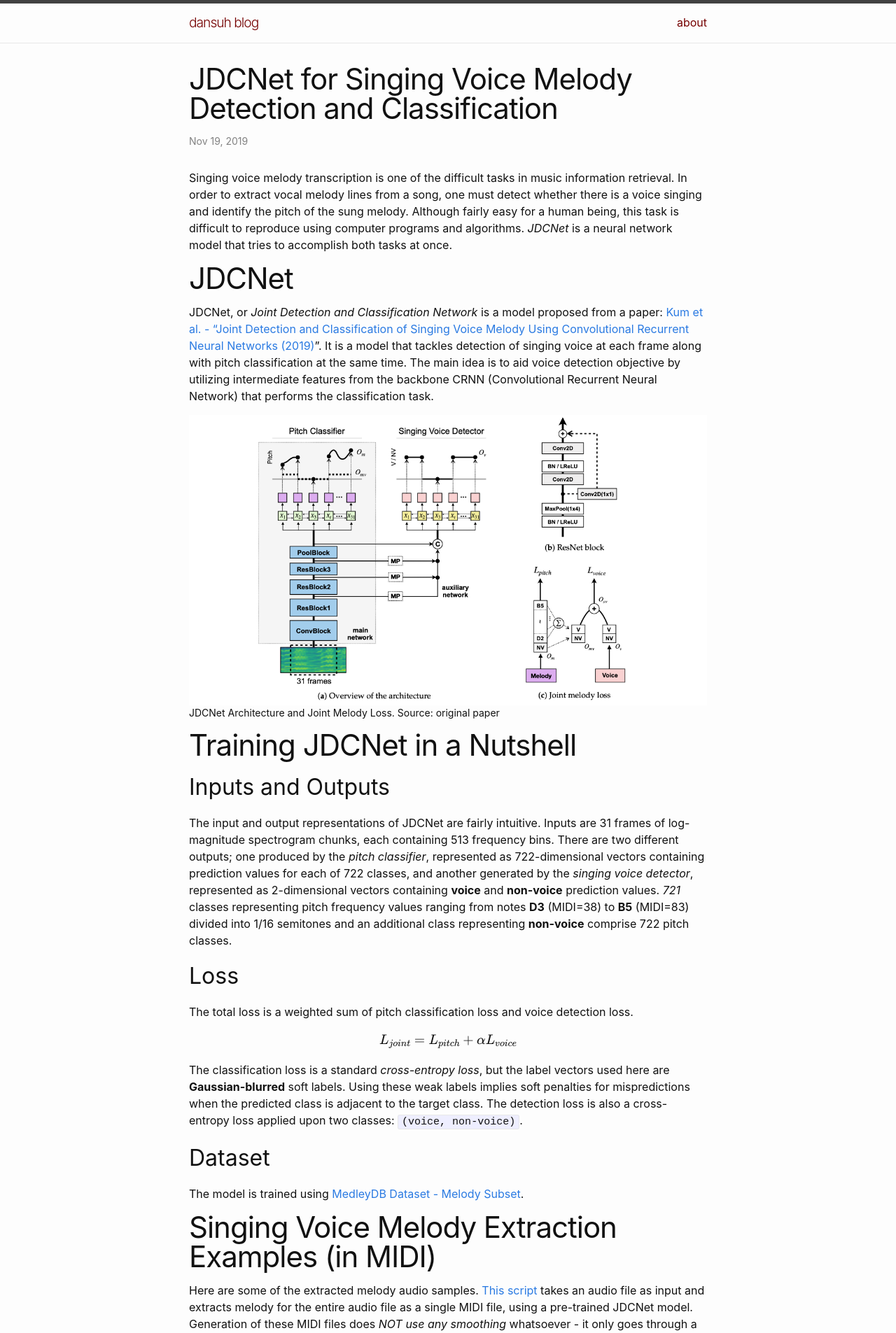
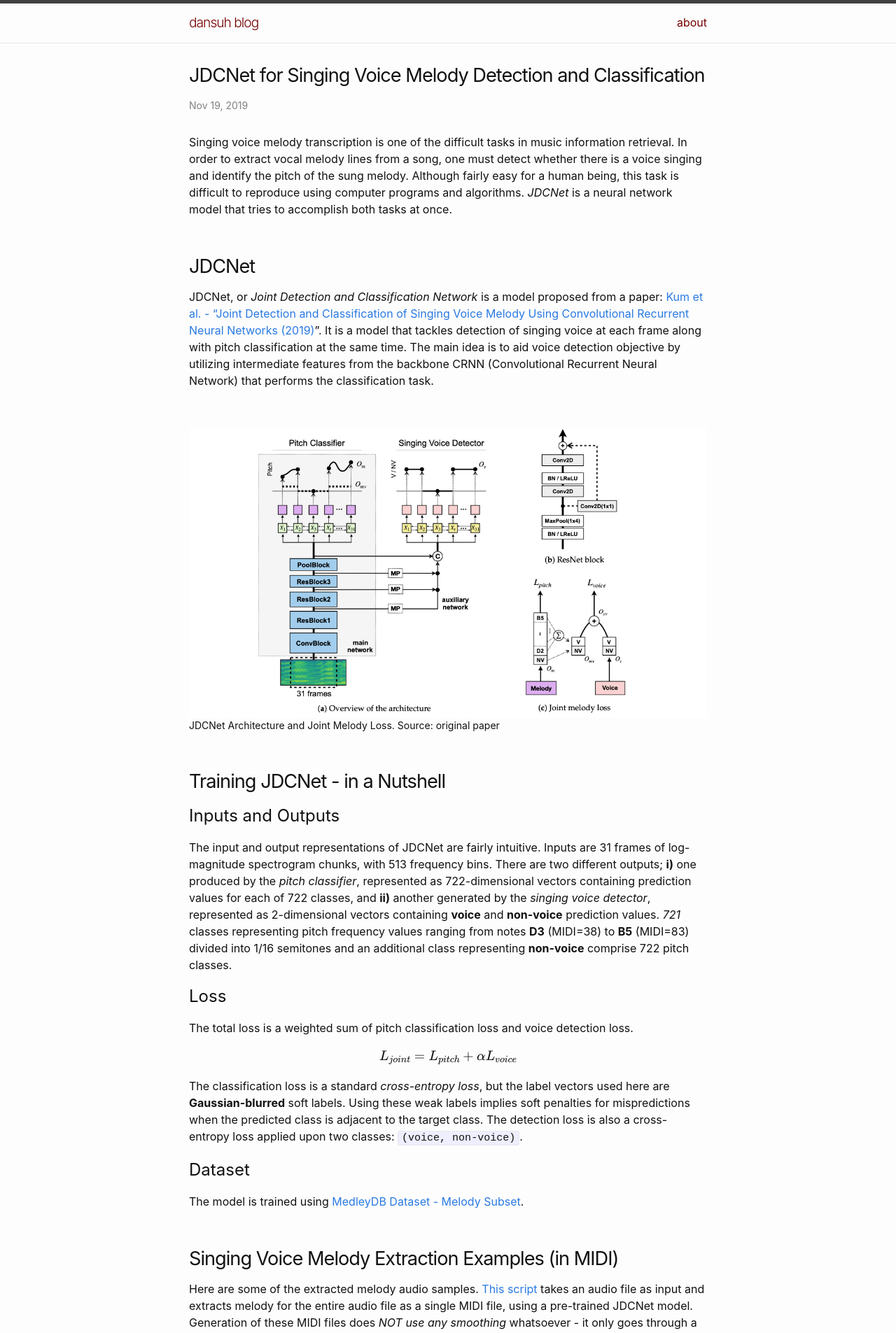
Before and after one commit to dansuh17/dansuh17.github.io, a Jekyll site: the page built from _posts/2019-11-20-jdcnet.md, in a window 1280 px wide. Shown: the top 1905 px of the page at 70% size. Built offline with Jekyll 4.4.1, drawn with Linux system fonts in a browser that asks for light colours; formulas are drawn with MathJax 3.

Commit message:
h1 font size adjusted

```diff
--- a/_posts/2019-11-20-jdcnet.md
+++ b/_posts/2019-11-20-jdcnet.md
@@ -12,6 +12,8 @@ _JDCNet_ is a neural network model that tries to accomplish both tasks at once.
 
 <!--more-->
 
+<br />
+
 # JDCNet
 
 JDCNet, or _Joint Detection and Classification Network_ is a model proposed from a paper: [Kum et al. -
@@ -20,21 +22,25 @@ It is a model that tackles detection of singing voice at each frame along with p
 The main idea is to aid voice detection objective by utilizing intermediate features from the backbone
 CRNN (Convolutional Recurrent Neural Network) that performs the classification task.
 
+<br />
+
 {% include figure.html
     src='/assets/img/jdcnet_architecture.png'
     figcaption='JDCNet Architecture and Joint Melody Loss. Source: original paper'
     alt='JDCNet Architecture'
 %}
 
-# Training JDCNet in a Nutshell
+<br />
+
+# Training JDCNet - in a Nutshell
 
 ## Inputs and Outputs
 
 The input and output representations of JDCNet are fairly intuitive.
-Inputs are 31 frames of log-magnitude spectrogram chunks, each containing 513 frequency bins.
-There are two different outputs; one produced by the _pitch classifier_,
+Inputs are 31 frames of log-magnitude spectrogram chunks, with 513 frequency bins.
+There are two different outputs; **i)** one produced by the _pitch classifier_,
 represented as 722-dimensional vectors containing prediction values for each of 722 classes,
-and another generated by the _singing voice detector_,
+and **ii)** another generated by the _singing voice detector_,
 represented as 2-dimensional vectors containing **voice** and **non-voice** prediction values.
 _721_ classes representing pitch frequency values ranging from notes **D3** (MIDI=38) to **B5** (MIDI=83) divided into 1/16 semitones
 and an additional class representing **non-voice** comprise 722 pitch classes.
@@ -53,6 +59,8 @@ The detection loss is also a cross-entropy loss applied upon two classes: `(voic
 
 ## Dataset
 The model is trained using [MedleyDB Dataset - Melody Subset](https://zenodo.org/record/2628782#.XdQluZIzZ24).
+
+<br />
 
 # Singing Voice Melody Extraction Examples (in MIDI)
 
@@ -93,6 +101,8 @@ it only goes through a _quantization_ step that rounds the predicted MIDI number
 
 {% include youtube.html figcaption='original segment' id='_Arh7zOl2fk?start=157' %}
 
+<br />
+
 # Some Thoughts
 
 Generated MIDI samples all have something in common - the notes seem disassembled, scattered, and frivolous.
--- a/_sass/minima/_layout.scss
+++ b/_sass/minima/_layout.scss
@@ -240,12 +240,12 @@
 
 .post-title,
 .post-content h1 {
-  @include relative-font-size(2.625);
+  @include relative-font-size(1.7);
   letter-spacing: -1px;
-  line-height: 1;
+  line-height: 1.2;
 
   @media screen and (min-width: $on-large) {
-    @include relative-font-size(2.625);
+    @include relative-font-size(1.7);
   }
 }
 
@@ -253,18 +253,18 @@
   margin-bottom: $spacing-unit;
 
   h2 {
-    @include relative-font-size(1.75);
+    @include relative-font-size(1.5);
 
     @media screen and (min-width: $on-large) {
-      @include relative-font-size(2);
+      @include relative-font-size(1.5);
     }
   }
 
   h3 {
-    @include relative-font-size(1.375);
+    @include relative-font-size(1.3);
 
     @media screen and (min-width: $on-large) {
-      @include relative-font-size(1.625);
+      @include relative-font-size(1.3);
     }
   }
 
```
